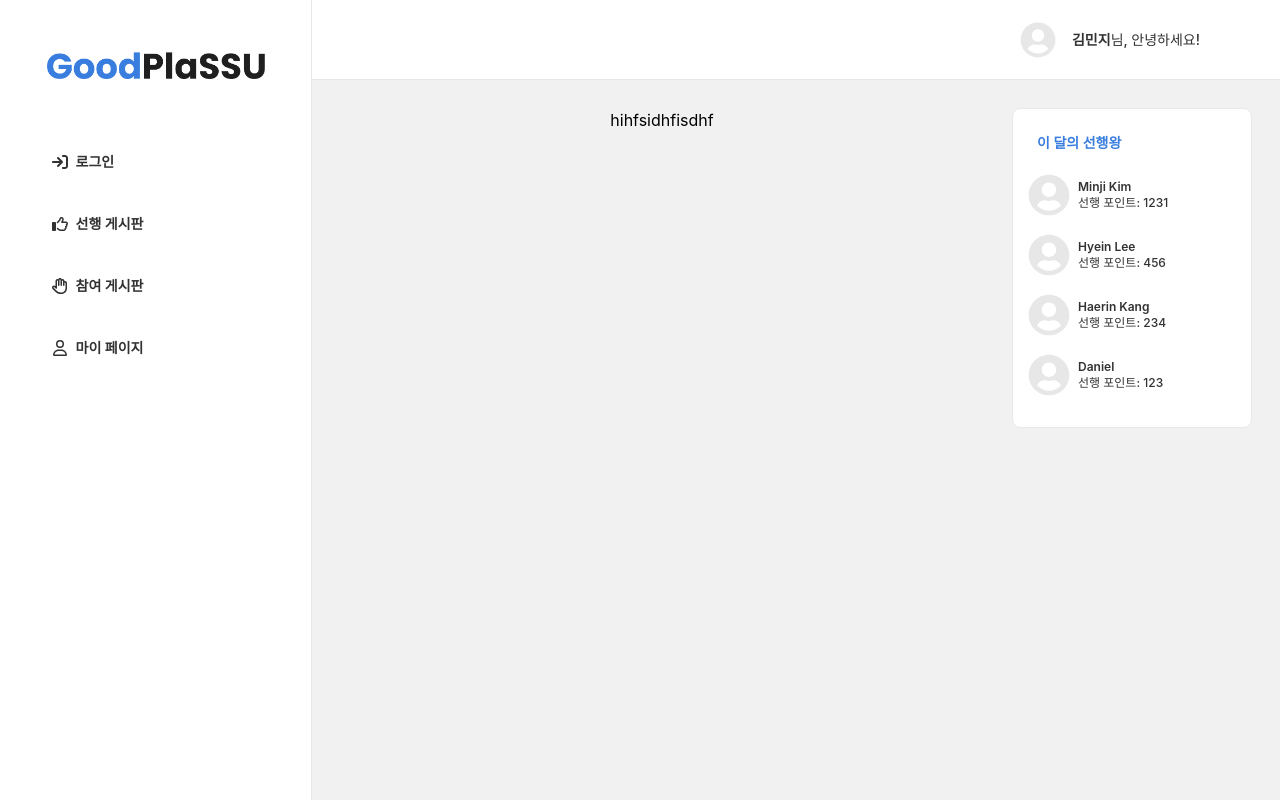
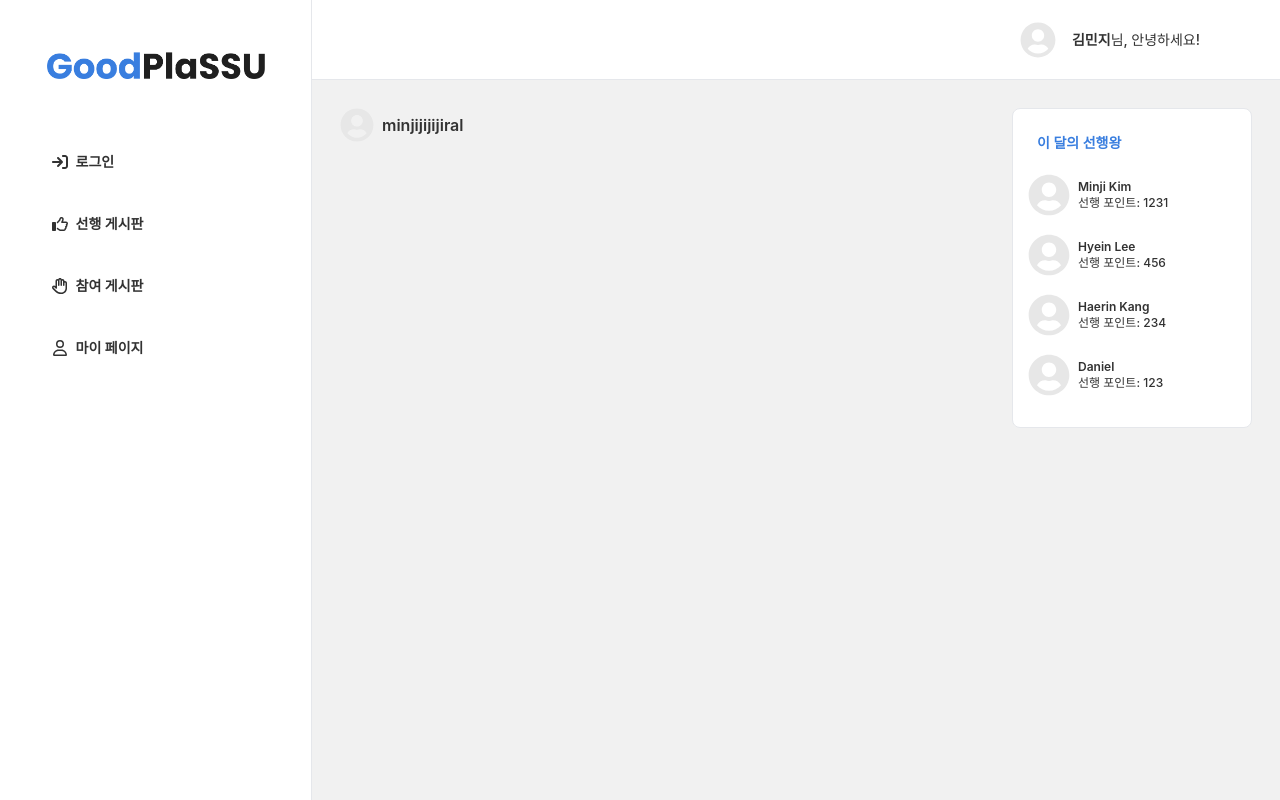
Before and after one commit to GoodPlaSSU/GoodPlaSSU-Frontend-2, a React (Create React App) app: page / in a window 1280 px wide. Built offline with nearby package versions, Linux system fonts and the light colour scheme.

Commit message:
✨ feat(postprofile): create postprofile component for post
create postprofile component for post

```diff
--- /dev/null
+++ b/src/components/Common/PostProfile.tsx
@@ -0,0 +1,17 @@
+import ProfileImage from "./ProfileImage";
+
+type PostProfileType = {
+    url: string,
+    name: string
+}
+
+const PostProfile = ({url, name}: PostProfileType) => {
+    return (
+        <div className="flex items-center">
+            <ProfileImage url={url} size="34" />
+            <span className="ml-2 text-base font-semibold text-text">{name}</span>
+        </div>
+    );
+};
+
+export default PostProfile;
--- /dev/null
+++ b/src/components/GoodPostList/GoodPost.tsx
@@ -0,0 +1,11 @@
+import PostProfile from "../Common/PostProfile";
+
+const GoodPost = () => {
+    return (
+        <>
+            <PostProfile url="" name="minjijijijiral" />
+        </>
+    );
+};
+
+export default GoodPost;
--- a/src/pages/GoodPostList.tsx
+++ b/src/pages/GoodPostList.tsx
@@ -1,5 +1,11 @@
+import GoodPost from "../components/GoodPostList/GoodPost";
+
 const GoodPostList = () => {
-    return <>hihfsidhfisdhf</>;
+    return (
+        <>
+            <GoodPost />
+        </>
+    );
 };
 
 export default GoodPostList;
```
